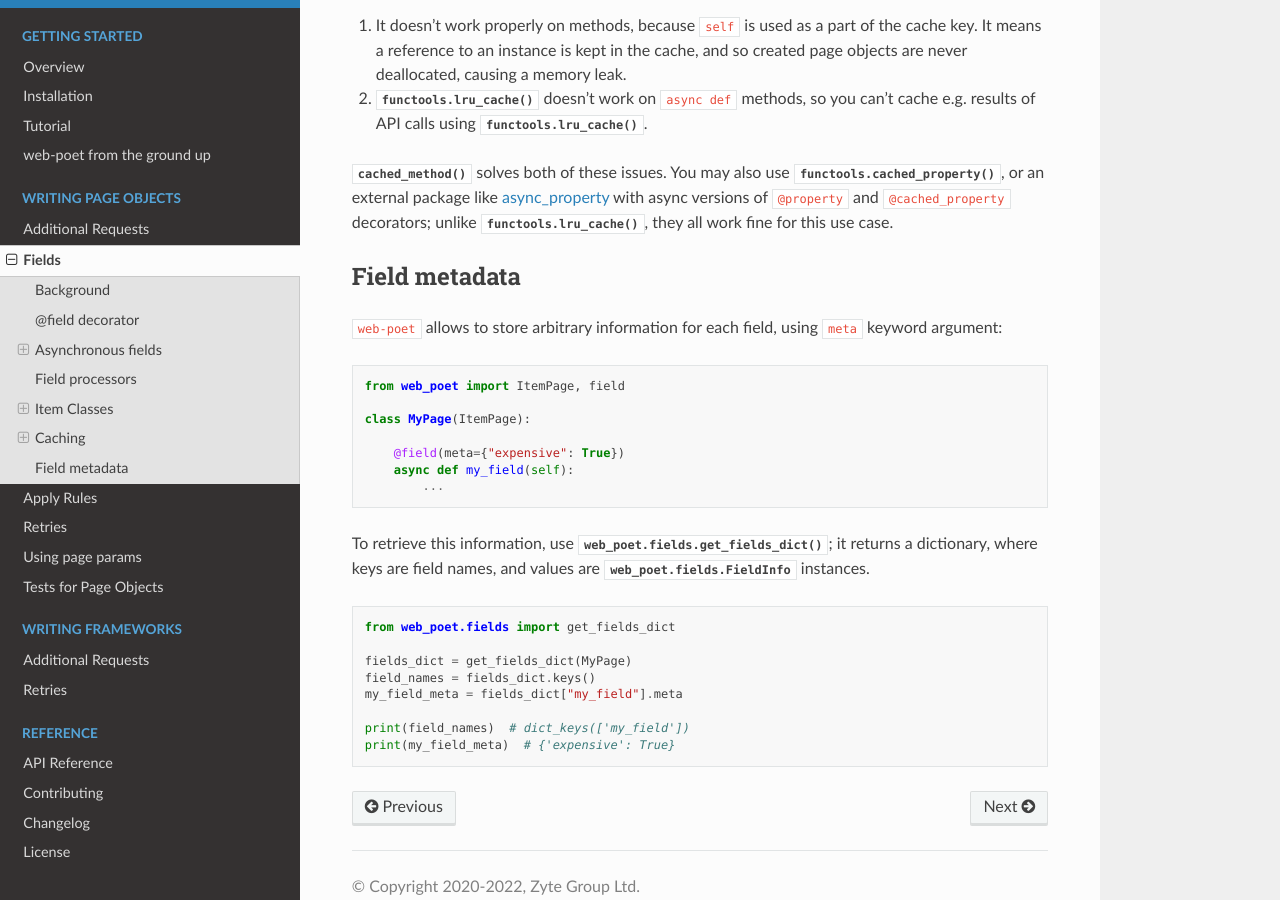
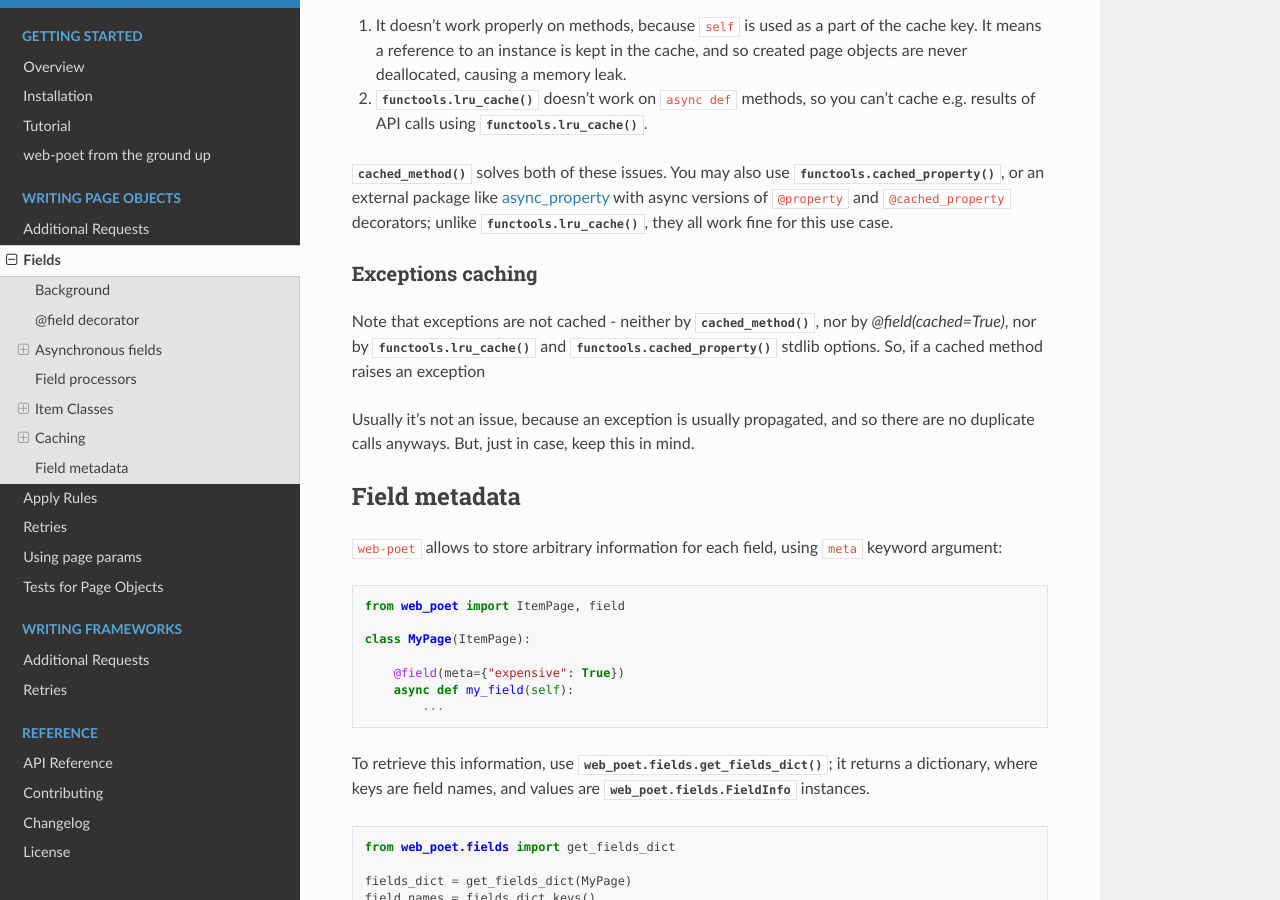
Before and after one commit to scrapinghub/web-poet, a Sphinx documentation site: the page built from docs/page-objects/fields.rst, in a window 1280 px wide and 900 px high, scrolled down 8746 px. Built offline with Sphinx 7.4.7 and the Read the Docs theme 2.0.0, drawn with Linux system fonts in a browser that asks for light colours.

```diff
--- a/docs/page-objects/fields.rst
+++ b/docs/page-objects/fields.rst
@@ -485,6 +485,18 @@
 
 .. _async_property: https://github.com/ryananguiano/async_property
 
+Exceptions caching
+~~~~~~~~~~~~~~~~~~
+
+Note that exceptions are not cached - neither by :func:`~.cached_method`,
+nor by `@field(cached=True)`, nor by :func:`functools.lru_cache`
+and :func:`functools.cached_property` stdlib options. So, if a cached method
+raises an exception
+
+Usually it's not an issue, because an exception is usually propagated,
+and so there are no duplicate calls anyways. But, just in case, keep this
+in mind.
+
 Field metadata
 --------------
 
```
Also changed, not shown: 2 other files.
